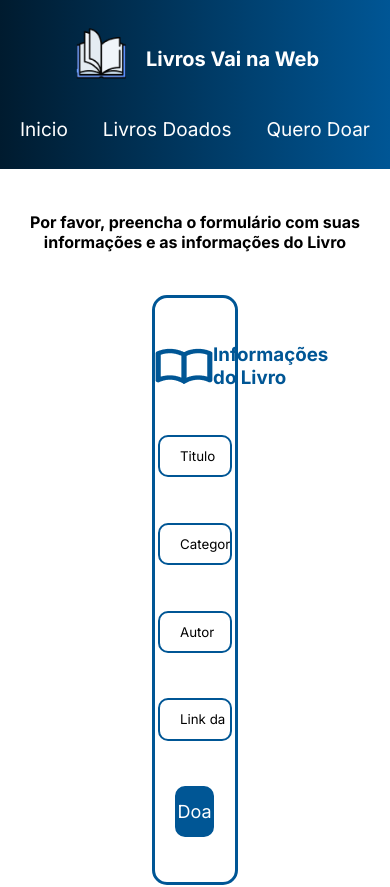
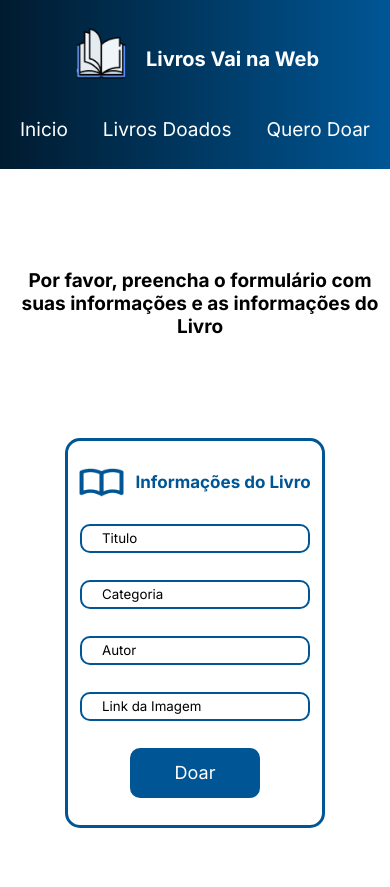
Before and after one commit to J-Pedr0/Desafio-Final-Modulo_1-VNW, a React (Vite) app in the folder desafio-final/: page /querodoar in a window 390 px wide. Shown: the top 887 px of the page. Built offline with nearby package versions, Linux system fonts and the light colour scheme.

Commit message:
Responsividade da tela QueroDoar

```diff
--- a/desafio-final/src/pages/queroDoar/QueroDoar.module.scss
+++ b/desafio-final/src/pages/queroDoar/QueroDoar.module.scss
@@ -11,6 +11,10 @@
   flex-direction: column;
   align-items: center;
   justify-content: space-evenly;
+
+  h2 {
+    text-align: center;
+  }
 
   form {
     border: 3px solid #005695;
@@ -26,7 +30,7 @@
       width: 100%;
       display: flex;
       align-items: center;
-      justify-content: space-around;
+      justify-content: space-evenly;
       color: #005695;
     }
     input {
@@ -51,81 +55,82 @@
   }
 }
 
-@media (max-width: 1208px) {
-  form {
-    width: 45vw;
-    height: 50vh;
+@media (max-width: 1250px) {
+  .container {
+    h2 {
+      font-size: 21px;
+      margin-left: 7px;
+      margin-left: 7px;
+    }
 
-    input {
-      border: solid 2px#005695;
-      width: 35vw;
-      height: 5vh;
-      border-radius: 10px;
-      outline: none;
-      padding-left: 0.75vw;
+    form {
+      width: 280px;
+      height: 410px;
 
-      &::placeholder {
-        color: black;
+      input {
+        width: 240px;
+        height: 29px;
+      }
+
+      .doar {
+        width: 130px;
       }
     }
   }
 }
 
-@media (max-width: 760px) {
+@media (max-width: 780px) {
   .container {
     h2 {
-      font-size: 18px;
-      text-align: center;
-      width: 50vw;
+      font-size: 19px;
+      margin-left: 10px;
+      margin-left: 10px;
     }
-  }
 
-  form {
-    width: 55vw;
-    height: 55vh;
+    form {
+      width: 260px;
+      height: 390px;
 
-    input {
-      border: solid 2px#005695;
-      width: 40vw;
-      height: 5vh;
-      border-radius: 15px;
-      outline: none;
-      padding-left: 0.75vw;
-      &::placeholder {
-        color: black;
+      div {
+        img {
+          width: 45px;
+        }
+        h3 {
+          font-size: 17px;
+        }
+      }
+
+      input {
+        width: 230px;
       }
     }
   }
 }
 
-@media (max-width: 474px) {
+@media (max-width: 290px) {
   .container {
     h2 {
-      font-size: 16px;
-      text-align: center;
-      width: 100%;
+      font-size: 17px;
+      margin-left: 10px;
+      margin-left: 10px;
     }
-  }
 
-  form {
-    width: 85vw;
-    height: 45vh;
+    form {
+      width: 240px;
+      height: 370px;
 
-    input {
-      border: solid 2px#005695;
-      width: 65vw;
-      height: 5vh;
-      border-radius: 15px;
-      outline: none;
-      padding-left: 0.9vw;
-      &::placeholder {
-        color: black;
+      div {
+        img {
+          width: 43px;
+        }
+        h3 {
+          font-size: 15px;
+        }
+      }
+
+      input {
+        width: 220px;
       }
     }
   }
-
-  .doar {
-    width: 20vw;
-    height: 6vh;
-  }
 }
```
